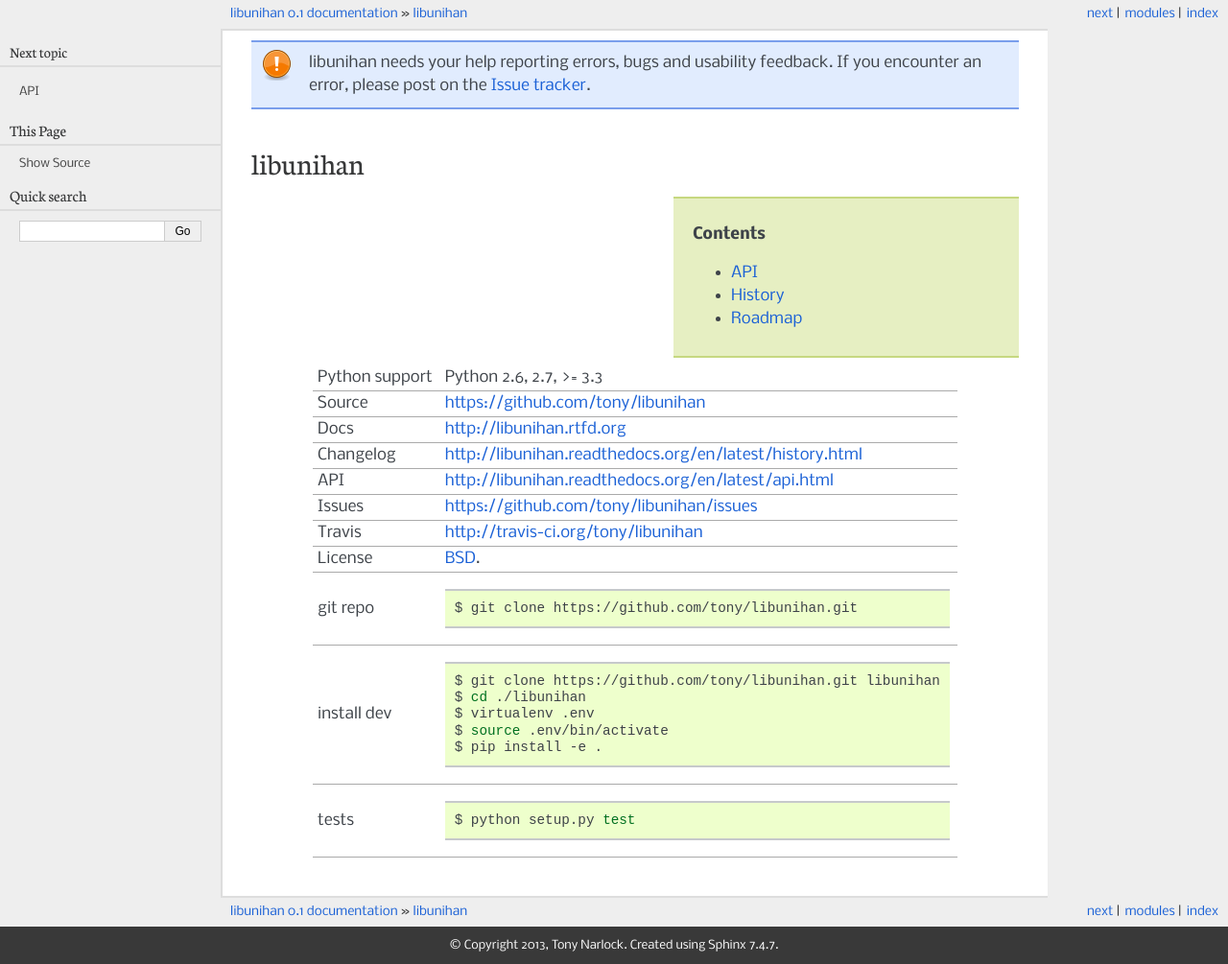
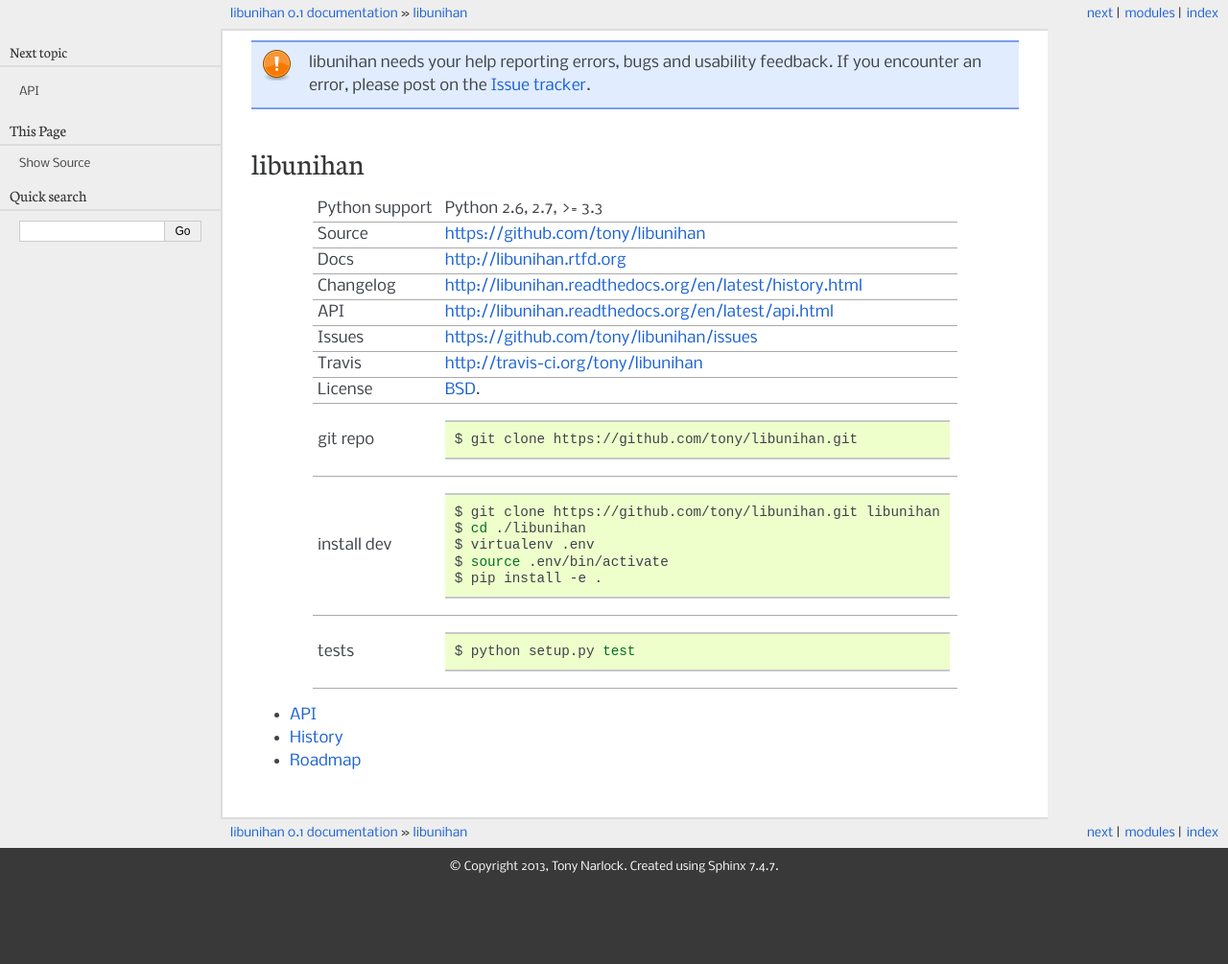
Before and after one commit to cihai/cihai, a Sphinx documentation site: the page built from doc/index.rst, in a window 1280 px wide. Shown: the whole page at 96% size. Built offline with Sphinx 7.4.7, drawn with Linux system fonts in a browser that asks for light colours; after the commit the page ends 923 px from its top, so only the background shows below that.

Commit message:
docs: TOC below table

```diff
--- a/doc/index.rst
+++ b/doc/index.rst
@@ -4,14 +4,12 @@
 libunihan
 =========
 
-.. sidebar:: Contents
-
-    .. toctree::
-        :maxdepth: 2
-
-        api
-        history
-        roadmap
-
 .. include:: ../README.rst
     :start-line: 8
+
+.. toctree::
+    :maxdepth: 2
+
+    api
+    history
+    roadmap
```
